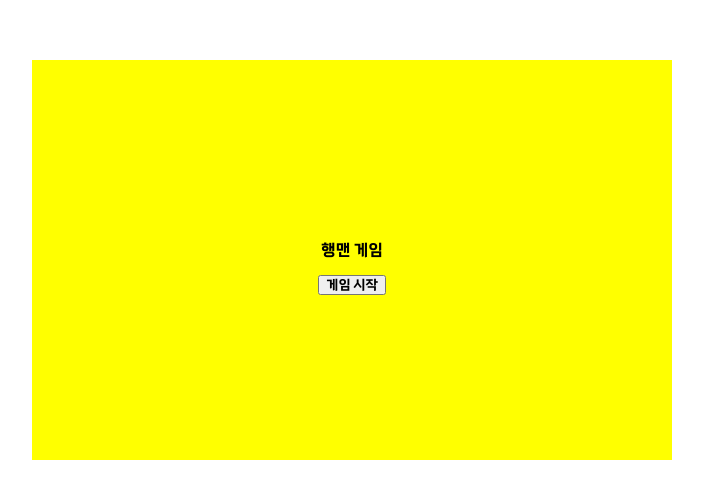
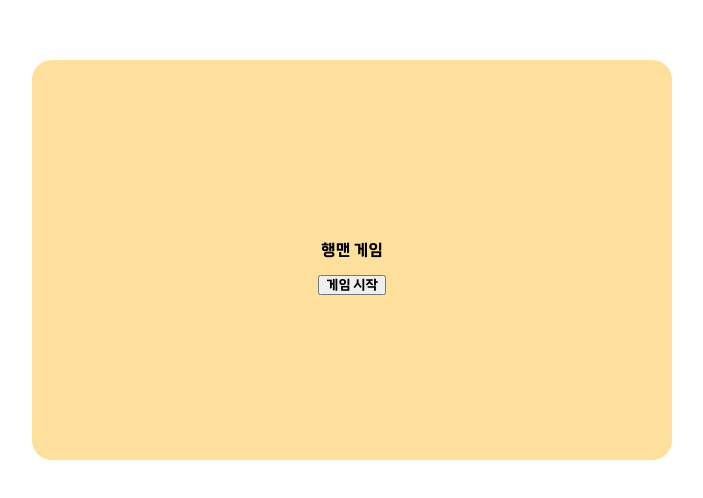
Before and after one commit to WaokE/CoYukDea_HangMan, a React (Create React App) app: page / in a window 1280 px wide. Shown: the part 140-638 px from the top of the page, without its empty margins (288-991 px from the left). Built offline with nearby package versions, Linux system fonts and the light colour scheme.

Commit message:
Style: Modal CSS

```diff
--- a/src/App.js
+++ b/src/App.js
@@ -19,7 +19,8 @@ function App() {
             {isGameStartMessageVisible && <GameStartModal />}
             {!isGameStartMessageVisible && (
                 <>
-                    <GameStatus /> <DrawHangman />
+                    <GameStatus />
+                    <DrawHangman />
                     <AlphabetButtons />
                 </>
             )}
--- a/src/Components/Modals/GameOverModal.js
+++ b/src/Components/Modals/GameOverModal.js
@@ -10,9 +10,10 @@ const ModalWrapper = styled.div`
     width: 50%;
     height: 50%;
     display: flex;
-    background-color: yellow;
+    background-color: #fce09b;
     align-items: center;
     justify-content: center;
+    border-radius: 20px;
 `;
 
 const GameOverModal = () => {
--- a/src/Components/Modals/GameStartModal.js
+++ b/src/Components/Modals/GameStartModal.js
@@ -10,9 +10,10 @@ const ModalWrapper = styled.div`
     width: 50%;
     height: 50%;
     display: flex;
-    background-color: yellow;
+    background-color: #fce09b;
     align-items: center;
     justify-content: center;
+    border-radius: 20px;
 `;
 
 const GameStartModal = () => {
--- a/src/Components/Modals/GameWinModal.js
+++ b/src/Components/Modals/GameWinModal.js
@@ -10,9 +10,10 @@ const ModalWrapper = styled.div`
     width: 50%;
     height: 50%;
     display: flex;
-    background-color: yellow;
+    background-color: #fce09b;
     align-items: center;
     justify-content: center;
+    border-radius: 20px;
 `;
 
 const GameWinModal = () => {
```
